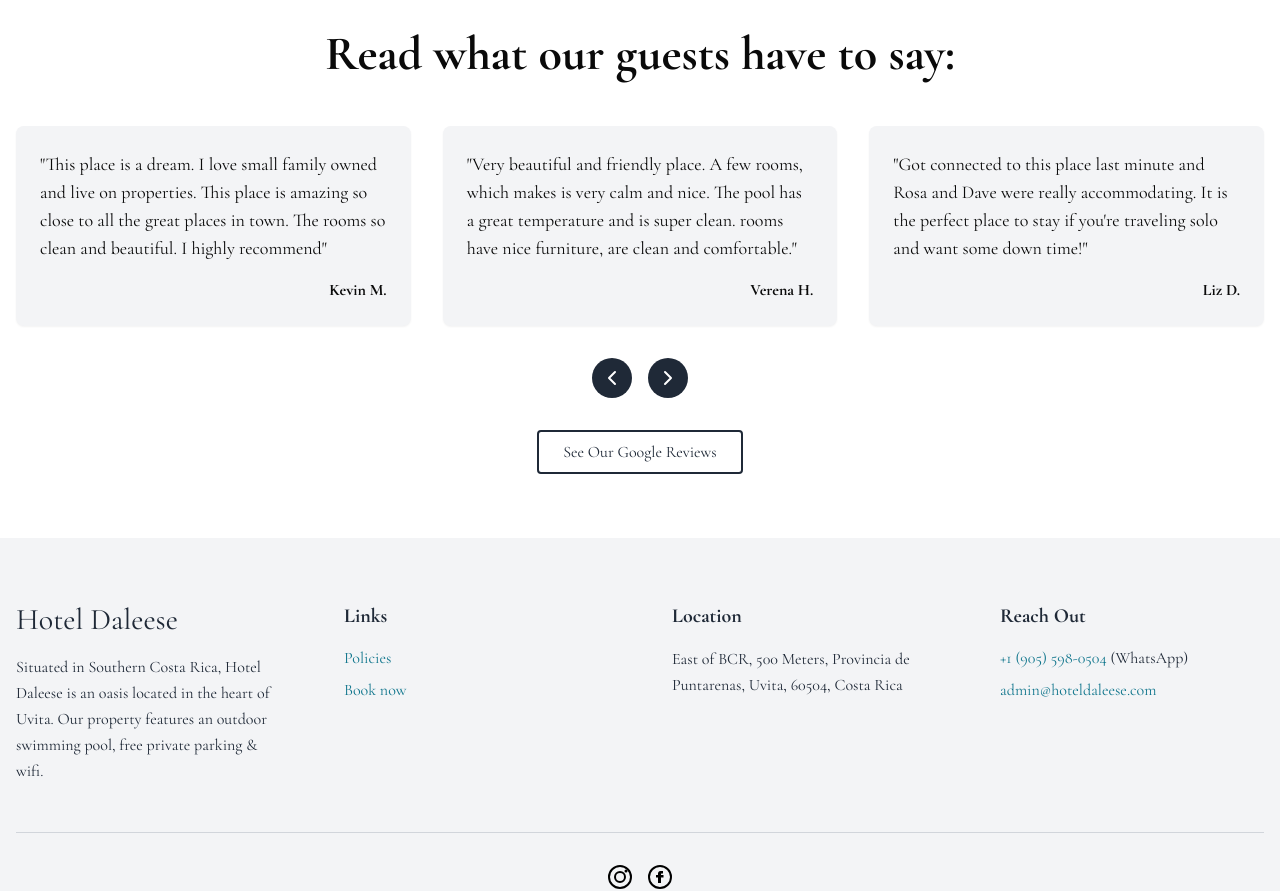
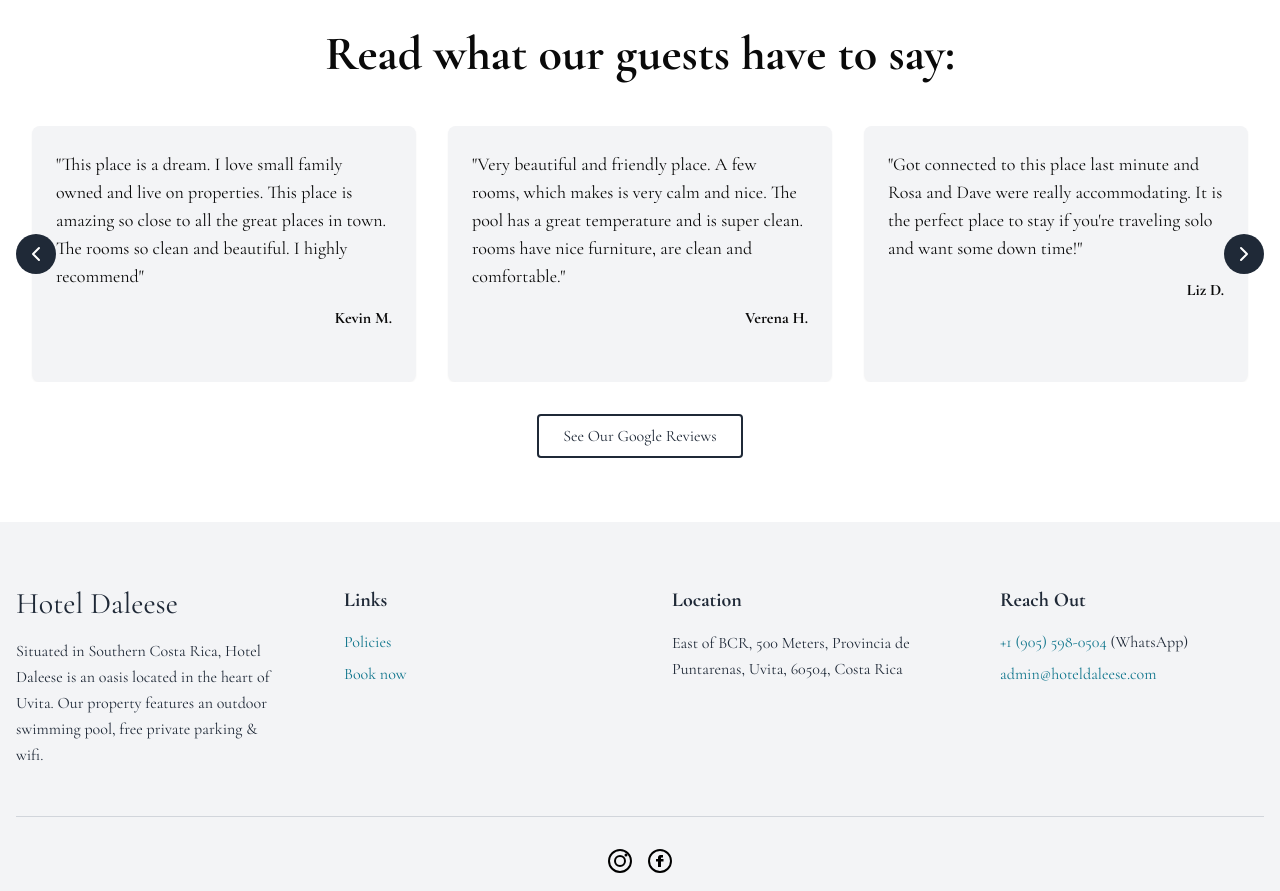
Before and after one commit to Yolxander/hotel-daleese, a Next.js app: page / in a window 1280 px wide. Shown: the part 2700-3591 px from the top of the page. Built offline with nearby package versions, Linux system fonts and the light colour scheme.

Commit message:
updated testimonial carousel

```diff
--- a/src/components/guest-testimonials.tsx
+++ b/src/components/guest-testimonials.tsx
@@ -1,6 +1,6 @@
 'use client'
 
-import { useState } from 'react'
+import { useState, useEffect } from 'react'
 import { Cormorant_Garamond } from 'next/font/google'
 import { ChevronLeft, ChevronRight } from 'lucide-react'
 
@@ -23,18 +23,51 @@ const testimonials: Testimonial[] = [
   {
     quote: "Got connected to this place last minute and Rosa and Dave were really accommodating. It is the perfect place to stay if you're traveling solo and want some down time!",
     author: "Liz D."
+  },
+  {
+    quote: "This was the best accommodations one could ask for. From their hospitality to the rooms and everything in between. They went above and beyond to satisfy any requests and make sure we're taken care of. We can't wait to stay there again. Thank you for everything!",
+    author: "Chase H."
   }
-]
+];
 
 export function GuestTestimonialsComponent() {
-  const [currentPage, setCurrentPage] = useState(0)
+  const [currentIndex, setCurrentIndex] = useState(0)
+  const [viewportSize, setViewportSize] = useState('desktop')
 
-  const nextPage = () => {
-    setCurrentPage((prevPage) => (prevPage + 1) % Math.ceil(testimonials.length / 3))
+  useEffect(() => {
+    const handleResize = () => {
+      if (window.innerWidth < 640) {
+        setViewportSize('mobile')
+      } else if (window.innerWidth < 1024) {
+        setViewportSize('tablet')
+      } else {
+        setViewportSize('desktop')
+      }
+    }
+    handleResize()
+    window.addEventListener('resize', handleResize)
+    return () => window.removeEventListener('resize', handleResize)
+  }, [])
+
+  const getVisibleCount = () => {
+    switch (viewportSize) {
+      case 'mobile': return 1
+      case 'tablet': return 2
+      default: return 3
+    }
   }
 
-  const prevPage = () => {
-    setCurrentPage((prevPage) => (prevPage - 1 + Math.ceil(testimonials.length / 3)) % Math.ceil(testimonials.length / 3))
+  const nextTestimonial = () => {
+    setCurrentIndex((prevIndex) => (prevIndex + 1) % testimonials.length)
+  }
+
+  const prevTestimonial = () => {
+    setCurrentIndex((prevIndex) => (prevIndex - 1 + testimonials.length) % testimonials.length)
+  }
+
+  const getVisibleTestimonials = () => {
+    const visibleCount = getVisibleCount()
+    return [...testimonials, ...testimonials].slice(currentIndex, currentIndex + visibleCount)
   }
 
   return (
@@ -42,31 +75,35 @@ export function GuestTestimonialsComponent() {
       <h2 className="text-4xl md:text-5xl font-bold mb-12 text-center">
         Read what our guests have to say:
       </h2>
-      <div className="grid grid-cols-1 md:grid-cols-3 gap-8 mb-8">
-        {testimonials.slice(currentPage * 3, (currentPage + 1) * 3).map((testimonial, index) => (
-          <div key={index} className="bg-gray-100 p-6 rounded-lg shadow-sm">
-            <p className="text-lg mb-4">"{testimonial.quote}"</p>
-            <p className="text-right font-bold">{testimonial.author}</p>
+      <div className="relative">
+        <div className="overflow-hidden">
+          <div className="flex transition-transform duration-300 ease-in-out" style={{ transform: `translateX(-${currentIndex * (100 / getVisibleCount())}%)` }}>
+            {[...testimonials, ...testimonials].map((testimonial, index) => (
+              <div key={index} className={`flex-shrink-0 ${viewportSize === 'mobile' ? 'w-full' : viewportSize === 'tablet' ? 'w-1/2' : 'w-1/3'} px-4`}>
+                <div className="bg-gray-100 p-6 rounded-lg shadow-sm h-full">
+                  <p className="text-lg mb-4">"{testimonial.quote}"</p>
+                  <p className="text-right font-bold">{testimonial.author}</p>
+                </div>
+              </div>
+            ))}
           </div>
-        ))}
-      </div>
-      <div className="flex justify-center space-x-4 mb-8">
+        </div>
         <button
-          onClick={prevPage}
-          className="bg-gray-800 text-white rounded-full p-2 hover:bg-black transition-colors"
-          aria-label="Previous testimonials"
+          onClick={prevTestimonial}
+          className="absolute top-1/2 left-0 transform -translate-y-1/2 bg-gray-800 text-white rounded-full p-2 hover:bg-black transition-colors"
+          aria-label="Previous testimonial"
         >
           <ChevronLeft size={24} />
         </button>
         <button
-          onClick={nextPage}
-          className="bg-gray-800 text-white rounded-full p-2 hover:bg-black transition-colors"
-          aria-label="Next testimonials"
+          onClick={nextTestimonial}
+          className="absolute top-1/2 right-0 transform -translate-y-1/2 bg-gray-800 text-white rounded-full p-2 hover:bg-black transition-colors"
+          aria-label="Next testimonial"
         >
           <ChevronRight size={24} />
         </button>
       </div>
-      <div className="text-center">
+      <div className="text-center mt-8">
         <a
           href="https://www.google.com/search?q=Hotel+Daleese+reviews"
           target="_blank"
```
